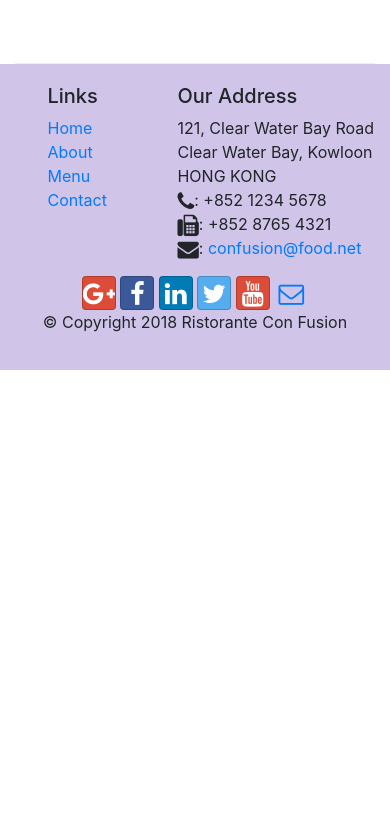
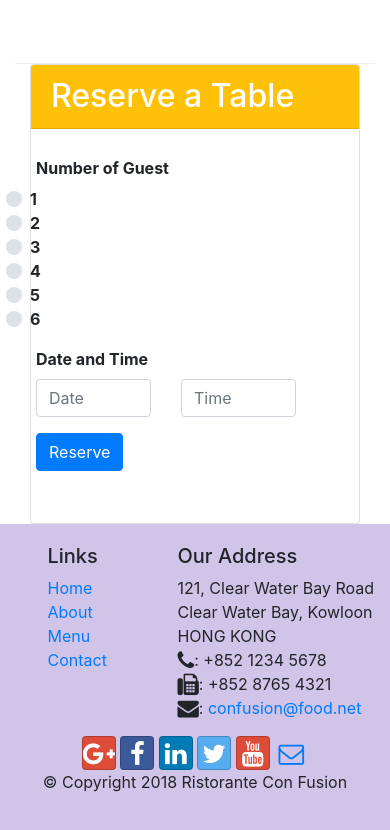
Before and after one commit to stephsorandom/Bootstrap-Practice, a website: page index.html in a window 390 px wide. Shown: the part 2030-2860 px from the top of the page. Before the commit the page ends 2400 px from the top, so only its background shows below. Drawn offline with nearby package versions, Linux system fonts and the light colour scheme.

Commit message:
assignment 2 Task 1 complete. need to make responsive

```diff
--- a/index.html
+++ b/index.html
@@ -101,7 +101,10 @@
               alt="uthappizza"
             />
             <div class="media-body">
-              <h2 class="mt-0">Uthappizza <span class="badge badge-danger">HOT</span> <span class="badge badge-pill badge-secondary">$4.99</span> </h2>
+              <h2 class="mt-0">
+                Uthappizza <span class="badge badge-danger">HOT</span>
+                <span class="badge badge-pill badge-secondary">$4.99</span>
+              </h2>
               <p>
                 A unique combination of Indian Uthappam (pancake) and Italian
                 pizza, topped with Cerignola olives, ripe vine cherry tomatoes,
@@ -118,15 +121,19 @@
         </div>
         <div class="col col-sm col-md">
           <div class="media">
-            <img class="d-flex mr-3 img-thumbnail align-self-center" src="img/buffet.png" alt="buffet">
+            <img
+              class="d-flex mr-3 img-thumbnail align-self-center"
+              src="img/buffet.png"
+              alt="buffet"
+            />
             <div class="media-body">
               <h2 class="mt-0">Weekend Grand Buffet</h2>
-                <p>
-                  Featuring mouthwatering combinations with a choice of five different
-                  salads, six enticing appetizers, six main entrees and five choicest
-                  desserts. Free flowing bubbly and soft drinks. All for just $19.99
-                  per person
-                </p>
+              <p>
+                Featuring mouthwatering combinations with a choice of five
+                different salads, six enticing appetizers, six main entrees and
+                five choicest desserts. Free flowing bubbly and soft drinks. All
+                for just $19.99 per person
+              </p>
             </div>
           </div>
         </div>
@@ -138,7 +145,11 @@
         </div>
         <div class="col col-sm order-sm-first col-md">
           <div class="media">
-            <img class="d-flex mr-3 img-thumbnail align-self-center" src="img/alberto.png" alt="alberto">
+            <img
+              class="d-flex mr-3 img-thumbnail align-self-center"
+              src="img/alberto.png"
+              alt="alberto"
+            />
             <div class="media-body">
               <h2 class="mt-0">Alberto Somayya</h2>
               <h4>Executive Chef</h4>
@@ -151,7 +162,81 @@
             </div>
           </div>
         </div>
+      </div>
 
+      <div class="col d-flex justify-content-center">
+        <div class="card">
+          <h2 class="card-header bg-warning text-white">Reserve a Table</h2>
+          <div class="card-body">
+            <dl class="row">
+              <form action="">
+                <dt class="form-group row">
+                  <label for="NumOfGuest" class="col-md-2 col-form-label">
+                    Number of Guest</label
+                  >
+                  <div class="row">
+                    <div class="col-sm custom-control custom-radio">
+                      <input type="radio" id="customRadio1" name="customRadio" class="custom-control-input"/>
+                      <label class="custom-control-label" for="customRadio1">1</label>
+                    </div>
+                    <div class="col-sm custom-control custom-radio">
+                      <input type="radio" id="customRadio2" name="customRadio" class="custom-control-input">
+                      <label class="custom-control-label" for="customRadio2">2</label>
+                    </div>
+                    <div class="col-sm custom-control custom-radio">
+                      <input type="radio" id="customRadio3" name="customRadio" class="custom-control-input">
+                      <label class="custom-control-label" for="customRadio3">3</label>
+                    </div>
+                    <div class="col-sm custom-control custom-radio">
+                      <input type="radio" id="customRadio4" name="customRadio" class="custom-control-input">
+                      <label class="custom-control-label" for="customRadio4">4</label>
+                    </div>
+                    <div class="col-sm custom-control custom-radio">
+                      <input type="radio" id="customRadio5" name="customRadio" class="custom-control-input">
+                      <label class="custom-control-label" for="customRadio5">5</label>
+                    </div>
+                    <div class="col-sm custom-control custom-radio">
+                      <input type="radio" id="customRadio6" name="customRadio" class="custom-control-input">
+                      <label class="custom-control-label" for="customRadio6">6</label>
+                    </div>
+                </dt>
+
+                <dt class="form-group row">
+                  <label for="Date" class="col-md-2 row-form-label"
+                    >Date and Time</label
+                  >
+                  <div class="col-5 col-md-3">
+                    <input
+                      type="tel"
+                      class="form-control"
+                      id="Date"
+                      name="Date"
+                      placeholder="Date"
+                    />
+                  </div>
+                  <div class="col-5 col-md-4">
+                    <input
+                      type="tel"
+                      class="form-control"
+                      id="Time"
+                      name="Time"
+                      placeholder="Time"
+                    />
+                  </div>
+                </dt>
+
+                <dt class="form-group row">
+                  <div class="offset-md-2 col-md-10">
+                    <button type="submit" class="btn btn-primary">
+                      Reserve
+                    </button>
+                  </div>
+                </dt>
+              </div>
+              </form>
+            </dl>
+          </div>
+        </div>
       </div>
     </div>
 
```
Also changed, not shown: aboutus.html (+1 -1 lines).
